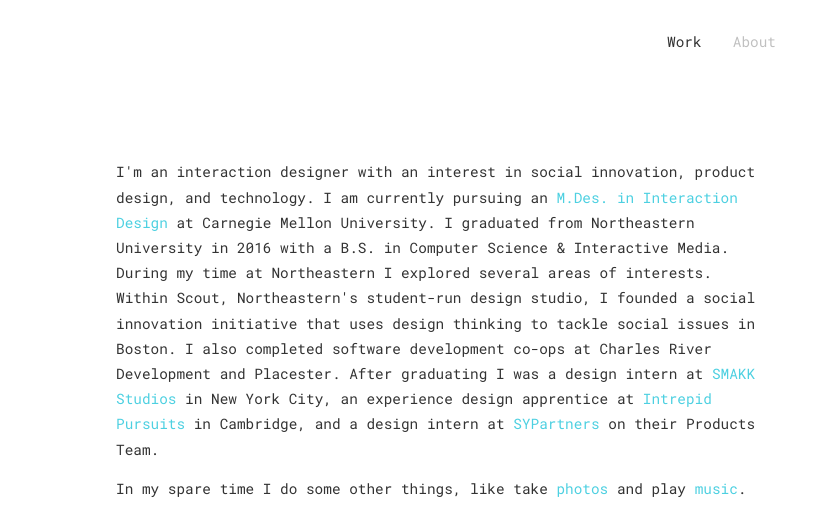
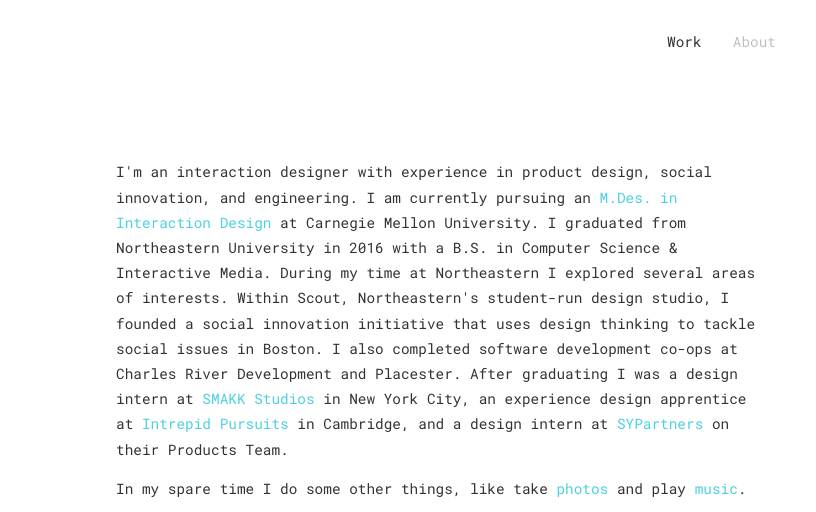
Before and after one commit to zachbachiri/zachbachiri.github.io, a plain HTML site: page pages/about.html in a window 1280 px wide. Shown: the top 512 px of the page, 464-1280 px from the left. Drawn offline with nearby package versions, Linux system fonts and the light colour scheme.

Commit message:
Update about

```diff
--- a/pages/about.html
+++ b/pages/about.html
@@ -45,7 +45,7 @@
                 <img src="../images/zach.jpg">
             </div>
             <div id="description">
-                <p>I'm an interaction designer with an interest in social innovation, product design, and technology. I am currently pursuing an <a target="_blank" href="https://design.cmu.edu/content/master-design">M.Des. in Interaction Design</a> at Carnegie Mellon University. I graduated from Northeastern University in 2016 with a B.S. in Computer Science & Interactive Media. During my time at Northeastern I explored several areas of interests. Within Scout, Northeastern's student-run design studio, I founded a social innovation initiative that uses design thinking to tackle social issues in Boston. I also completed software development co-ops at Charles River Development and Placester. After graduating I was a design intern at <a target="_blank" href="http://smakkstudios.com/">SMAKK Studios</a> in New York City, an experience design apprentice at <a target="_blank" href="http://www.intrepid.io/">Intrepid Pursuits</a> in Cambridge, and a design intern at <a target="_blank" href="https://www.sypartners.com/">SYPartners</a> on their Products Team.</p>
+                <p>I'm an interaction designer with experience in product design, social innovation, and engineering. I am currently pursuing an <a target="_blank" href="https://design.cmu.edu/content/master-design">M.Des. in Interaction Design</a> at Carnegie Mellon University. I graduated from Northeastern University in 2016 with a B.S. in Computer Science & Interactive Media. During my time at Northeastern I explored several areas of interests. Within Scout, Northeastern's student-run design studio, I founded a social innovation initiative that uses design thinking to tackle social issues in Boston. I also completed software development co-ops at Charles River Development and Placester. After graduating I was a design intern at <a target="_blank" href="http://smakkstudios.com/">SMAKK Studios</a> in New York City, an experience design apprentice at <a target="_blank" href="http://www.intrepid.io/">Intrepid Pursuits</a> in Cambridge, and a design intern at <a target="_blank" href="https://www.sypartners.com/">SYPartners</a> on their Products Team.</p>
 
                 <p>In my spare time I do some other things, like take <a target="_blank" href="https://www.instagram.com/zachbachiri/">photos</a> and play <a target="_blank" href="http://whoisyohannes.com/">music</a>.</p>
                 <h4>Resume</h4>
```
